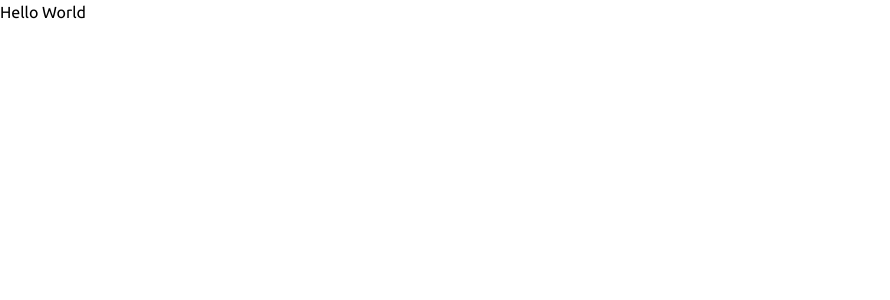
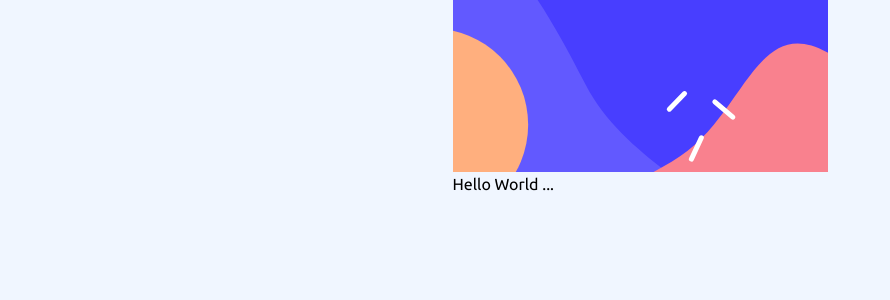
Before and after one commit to AmirhosseinHashemi/MultiStepForm, a React (Vite) app: page / in a window 1280 px wide. Shown: the top 300 px of the page, without its empty margins (0-890 px from the left). Built offline with nearby package versions, Linux system fonts and the light colour scheme.

Commit message:
create Layout

```diff
--- a/src/App.jsx
+++ b/src/App.jsx
@@ -1,5 +1,7 @@
+import Layout from "./components/Layout";
+
 function App() {
-  return <h1>Hello World</h1>;
+  return <Layout>Hello World ...</Layout>;
 }
 
 export default App;
--- /dev/null
+++ b/src/components/FormLevel.jsx
@@ -0,0 +1,7 @@
+function FormLevel() {
+  return (
+    <aside className="relative h-[172px] bg-[url('/images/bg-sidebar-mobile.svg')] bg-top bg-no-repeat"></aside>
+  );
+}
+
+export default FormLevel;
--- /dev/null
+++ b/src/components/Layout.jsx
@@ -0,0 +1,13 @@
+import FormLevel from "./FormLevel";
+import Main from "./Main";
+
+function Layout({ children }) {
+  return (
+    <div className="mx-auto max-w-[375px]">
+      <FormLevel />
+      <Main>{children}</Main>
+    </div>
+  );
+}
+
+export default Layout;
--- /dev/null
+++ b/src/components/Main.jsx
@@ -0,0 +1,5 @@
+function Main({ children }) {
+  return <main>{children}</main>;
+}
+
+export default Main;
--- a/src/index.css
+++ b/src/index.css
@@ -8,4 +8,9 @@
   html {
     font-family: "Ubuntu", system-ui, sans-serif;
   }
+
+  body {
+    min-height: 100dvh;
+    @apply bg-neutral-Magnolia;
+  }
 }
```
